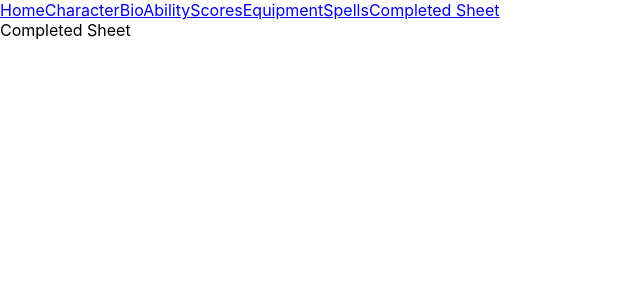
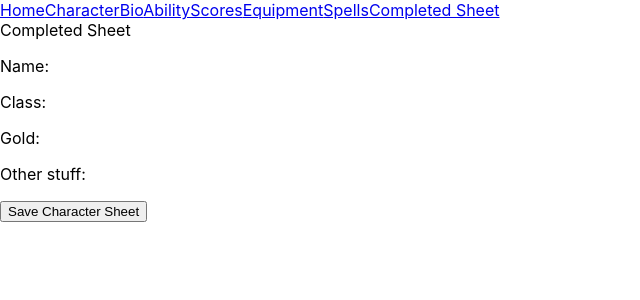
Before and after one commit to WaffleDino/phase-2-project, a React (Create React App) app: page /completedSheet in a window 1280 px wide. Shown: the top 300 px of the page, without its empty margins (0-640 px from the left). Built offline with nearby package versions, Linux system fonts and the light colour scheme.

Commit message:
filled out home a bit, added ability to pass props and state between app, charbio and equipment, and finally to the completed sheet

```diff
--- a/db.json
+++ b/db.json
@@ -23,15 +23,16 @@
       "id": 2
     },
     {
-      "name": "Menya",
-      "class": "Barbarian",
+      "name": "Tonkatsu",
+      "class": "Fighter",
       "level": "7",
-      "race": "half-elf",
-      "alignment": "chaotic neutral",
+      "race": "Elf",
+      "alignment": "lawful neutral",
       "background": "not app",
-      "experience": "10",
-      "player": "gabby ganderson",
+      "experience": "22",
+      "player": "abby anderson",
       "id": 3
     }
+
   ]
 }
--- a/src/components/App.js
+++ b/src/components/App.js
@@ -17,11 +17,15 @@ import CompletedSheet from "./CompletedSheet";
 function App() {
   const [selectedSpells, setSelectedSpells] = useState([])
 
-
   const [spells, setSpells] = useState([{
     spell: "",
   }])
 
+  //this state to save the completed characterbio info and send it down to the completed sheet
+  const [characterInfo, setCharacterInfo] = useState({})
+
+  //this state to save the completed equipment info and send it down to the completed sheet
+  const [finishedEquipment, setFinishedEquipment] = useState({})
 
 
   return (
@@ -30,7 +34,7 @@ function App() {
   <NavBar />
       <Switch>
         <Route exact path="/characterBio">
-          <CharacterBio />
+          <CharacterBio setCharacterInfo={setCharacterInfo} />
         </Route>
 
         <Route exact path="/abilityScores">
@@ -38,7 +42,7 @@ function App() {
         </Route>
 
         <Route exact path="/equipment">
-          <Equipment />
+          <Equipment setFinishedEquipment={setFinishedEquipment} />
         </Route>
 
         <Route exact path="/spells">
@@ -46,7 +50,7 @@ function App() {
         </Route>
 
         <Route exact path="/completedSheet">
-          <CompletedSheet />
+          <CompletedSheet characterInfo={characterInfo} finishedEquipment={finishedEquipment} />
         </Route>
 
         <Route exact path="/">
--- a/src/components/CharacterBio.js
+++ b/src/components/CharacterBio.js
@@ -7,7 +7,7 @@ import styled from 'styled-components';
 import { NavLink } from "react-router-dom";
 
 
-function CharacterBio () {
+function CharacterBio ({setCharacterInfo}) {
     const [classes, setClasses] = useState([])
     const [races, setRaces] = useState([])
     const [chosenClass, setChosenClass] = useState([])
@@ -32,7 +32,8 @@ function CharacterBio () {
     const submitCharBio = (e) => {
         e.preventDefault();
         console.log(characterFormData);
-
+        setCharacterInfo(characterFormData)
+        // ****** looks like we'll want to do the above for all components that are trying to pass info down to the completed sheet! make a state for the saved info inside of app, then in the component set that state at the very end when you're submitting. then in app, pass the prop set function down to the component and pass the prop state down to the completed sheet!
 
         fetch('http://localhost:4000/characterbio', {
             method: "POST",
--- a/src/components/CompletedSheet.js
+++ b/src/components/CompletedSheet.js
@@ -2,16 +2,29 @@ import React from "react";
 import { NavLink } from "react-router-dom";
 
 
-function CompletedSheet () {
+function CompletedSheet ({characterInfo, finishedEquipment}) {
     //will have all the completed info from previous components passed through to here as props
 
     //will display all those props on the page here
 
-    //finally, will also allow the page to be submitted and POST to the local db.
+    const saveCharacterSheet = () => {
+        //here's where we can POST the finalized character sheet to the db!
+    }
 
-    //once that's done, ideally we will add buttons to the home page that allows you to either create a new character or view POSTed character sheets.
 return (
-    <div>Completed Sheet</div>
+    <>
+    <div>Completed Sheet </div>
+    {console.log('inside completed sheet', characterInfo)}
+    {console.log('inside completed sheet', finishedEquipment)}
+
+    <p>Name: {characterInfo.name}</p>
+    <p>Class: {characterInfo.class}</p>
+
+    <p>Gold: {finishedEquipment.gold}</p>
+    <p>Other stuff: {finishedEquipment.otherItems}</p>
+
+    <button onClick={saveCharacterSheet}>Save Character Sheet</button>
+    </>
 )
 
 }
--- a/src/components/Equipment.js
+++ b/src/components/Equipment.js
@@ -2,7 +2,7 @@ import React, {useEffect, useState} from "react";
 import { NavLink } from "react-router-dom";
 
 
-function Equipment () {
+function Equipment ({setFinishedEquipment}) {
     const [equipment, setEquipment] = useState ([])
 
     const [equipmentFormData, setEquipmentFormData] = useState({
@@ -90,6 +90,7 @@ function Equipment () {
     const submitEquipment = (e) => {
         e.preventDefault();
         console.log(equipmentFormData);
+        setFinishedEquipment(equipmentFormData)
     }
 
     const renderChosenEquipment = () => {
--- a/src/components/Home.js
+++ b/src/components/Home.js
@@ -5,14 +5,35 @@ import { NavLink } from "react-router-dom";
 
 
 function Home () {
+
+    const fetchSavedSheets = () => {
+        fetch('http://localhost:4000/characterbio')
+        .then(response => response.json())
+        .then(data => {
+            return (
+            data.map(each => {
+                return (
+                    <div>
+                    {console.log(each)}
+                    <p>{each.name}</p>
+                    {/* probably will need to make this a separate render function sadly */}
+                    </div>
+                )
+            })
+        )}
+        )
+    }
+
+
+
     return (
     <>
     <div>home</div>
 
         <NavLink to="characterBio">
-            <button>Next</button>
+            <button>Create new character sheet</button>
         </NavLink>
-    <button>Review saved character sheets</button>
+    <button onClick={fetchSavedSheets}>Review saved character sheets</button>
 
     </>
     )
```
